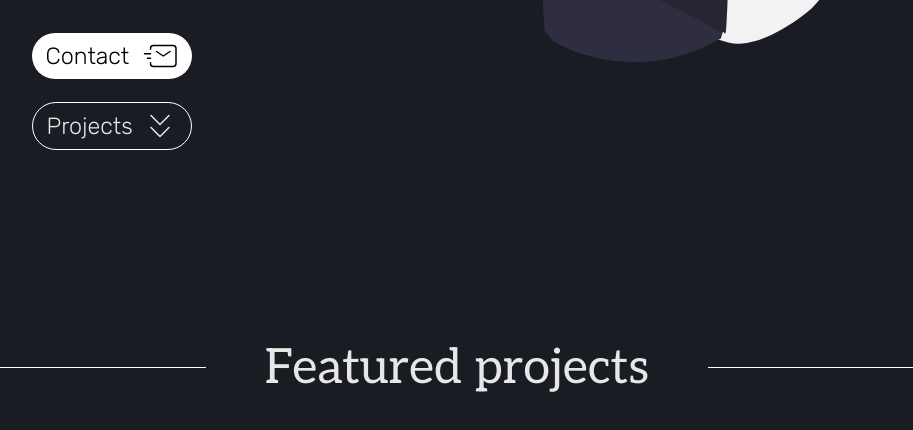
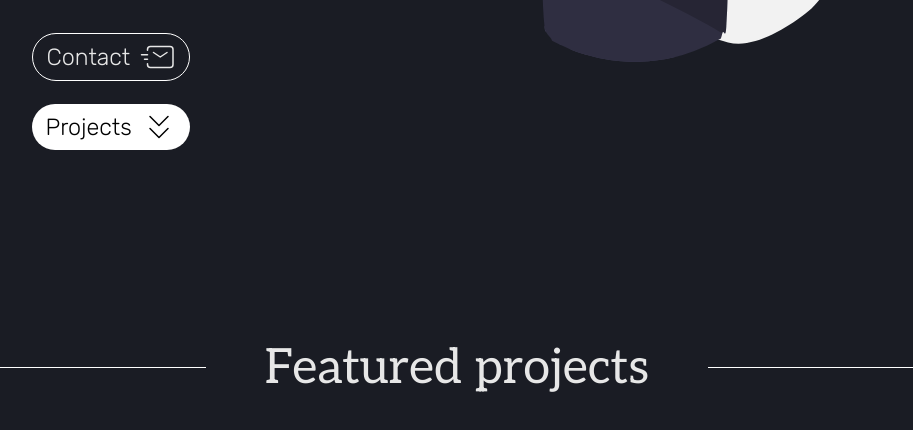
Before and after one commit to AdrianR25/adrianr-dev, an Astro site: page / in a window 1280 px wide. Shown: the part 520-950 px from the top of the page, without its empty margins (183-1096 px from the left). Built offline with nearby package versions, Linux system fonts and the light colour scheme; Astro itself is replaced by a stand-in of ours.

Commit message:
feat: :sparkles: invert primary and secondary button variants and use size enum
Invert primary and secondary button variants, add button sizes and use size enum in both button and icon components; and update the landing page accordingly

```diff
--- a/src/components/Button.astro
+++ b/src/components/Button.astro
@@ -1,7 +1,15 @@
 ---
+import { Size } from "../types/Size";
 import Icon from "./icons/Icon.astro";
 
-const { variant, href, label } = Astro.props;
+interface Props {
+  variant: "primary" | "secondary";
+  href: string;
+  label: string;
+  size: Size;
+}
+
+const { variant, href, label, size } = Astro.props;
 ---
 
 <a
@@ -10,12 +18,16 @@ const { variant, href, label } = Astro.props;
     "btn",
     variant === "primary" && "btn-primary",
     variant === "secondary" && "btn-secondary",
+    size === Size.XL && "text-xl",
+    size === Size.LG && "text-lg",
+    size === Size.MD && "text-md",
+    size === Size.SM && "text-sm",
   ]}
 >
   <span>{label}</span>
   {
     Astro.slots.has("default") && (
-      <Icon size="lg">
+      <Icon size={size}>
         <slot />
       </Icon>
     )
@@ -36,7 +48,6 @@ const { variant, href, label } = Astro.props;
 
     text-decoration: none;
     font-weight: 300;
-    font-size: var(--text-lg);
 
     > span {
       padding: var(--space-xs) 0 var(--space-xs) var(--space-sm);
@@ -44,14 +55,15 @@ const { variant, href, label } = Astro.props;
   }
 
   .btn-primary {
+    background-color: var(--color-primary);
+
+    color: var(--color-text-secondary);
+  }
+
+  .btn-secondary {
     border: 1px solid var(--color-primary);
 
     color: var(--color-text);
   }
 
-  .btn-secondary {
-    background-color: var(--color-primary);
-
-    color: var(--color-text-secondary);
-  }
 </style>
--- a/src/components/icons/Icon.astro
+++ b/src/components/icons/Icon.astro
@@ -1,13 +1,20 @@
 ---
+import { Size } from '../../types/Size';
+
+
+interface Props {
+  size: Size;
+}
+
 const { size } = Astro.props;
 ---
 
 <svg
   class:list={[
-    size === "xl" && "size-xl",
-    size === "lg" && "size-lg",
-    size === "md" && "size-md",
-    size === "sm" && "size-sm",
+    size === Size.XL && "size-xl",
+    size === Size.LG && "size-lg",
+    size === Size.MD && "size-md",
+    size === Size.SM && "size-sm",
   ]}
   viewBox="0 0 24 24"
   stroke-width="1"
--- a/src/sections/Landing.astro
+++ b/src/sections/Landing.astro
@@ -5,6 +5,7 @@ import IconSendMail from "../components/icons/IconSendMail.astro";
 
 import { Image } from "astro:assets";
 import programmingImg from "../imgs/programming.svg";
+import { Size } from "../types/Size";
 ---
 
 <div class="container margin-x-xxl">
@@ -16,11 +17,13 @@ import programmingImg from "../imgs/programming.svg";
     <div class="content buttons">
       <Button
         variant="secondary"
+        size={Size.LG}
         label="Contact"
         href="https://adrianr.dev/about"><IconSendMail /></Button
       >
       <Button
         variant="primary"
+        size={Size.LG}
         label="Projects"
         href="https://adrianr.dev/projects"><IconFastArrowDown /></Button
       >
--- /dev/null
+++ b/src/types/Size.ts
@@ -0,0 +1,6 @@
+export enum Size {
+    XL,
+    LG,
+    MD,
+    SM,
+}
```
